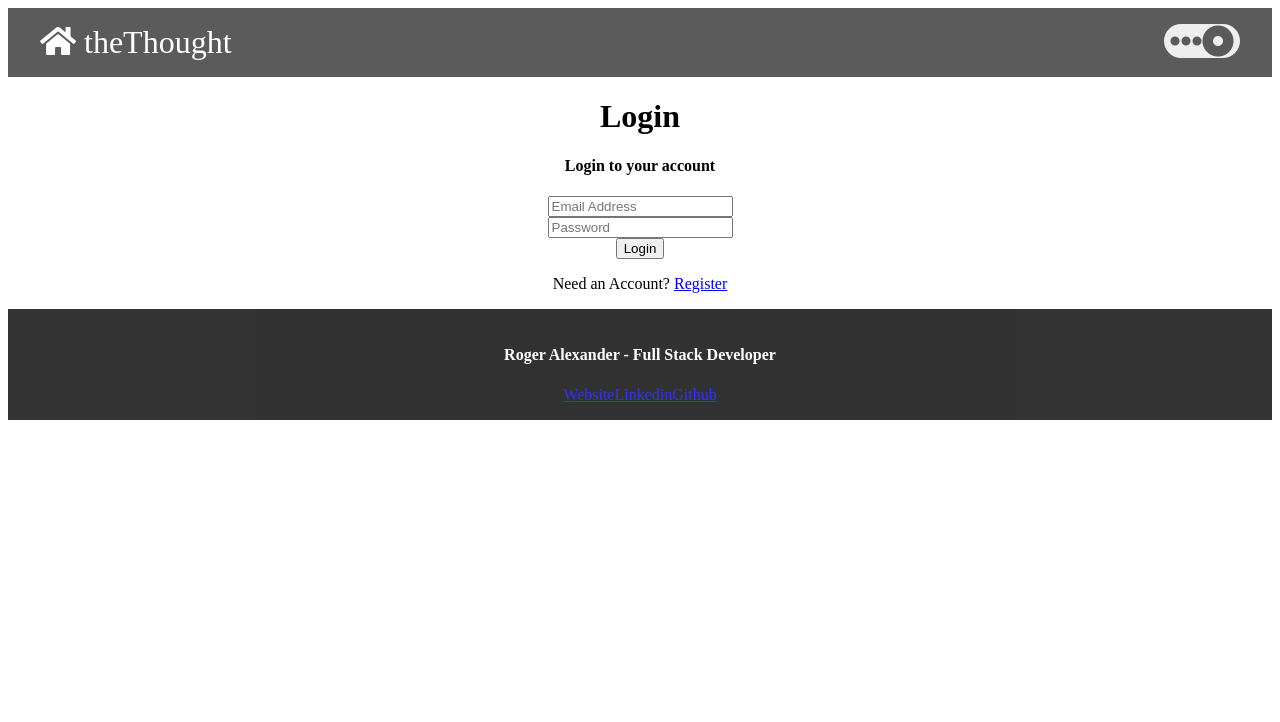
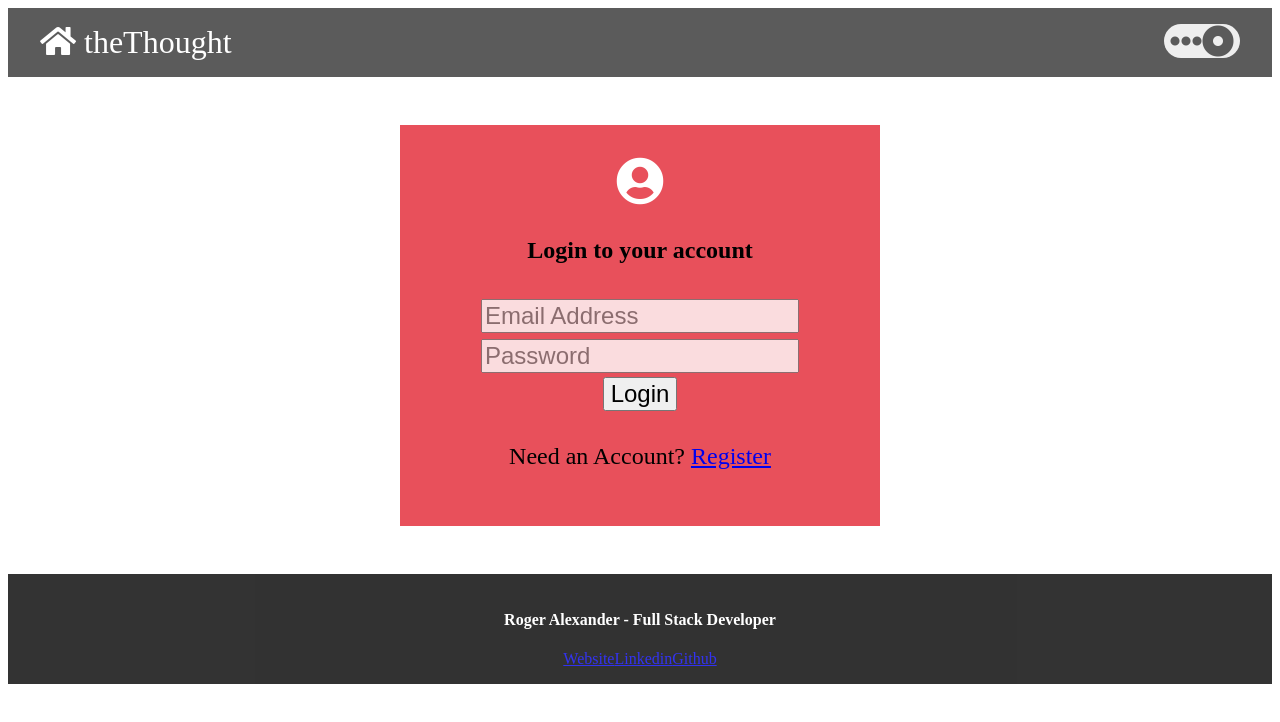
Before and after one commit to DouscheSois/theThought-App, a React (Create React App) app in the folder front/: page /login in a window 1280 px wide. Shown: the top 722 px of the page. Built offline with nearby package versions, Linux system fonts and the light colour scheme; no server answers.

Commit message:
updated version

```diff
--- a/front/src/App.css
+++ b/front/src/App.css
@@ -43,6 +43,98 @@ body {
   padding-bottom: 5rem;
 }
 
+/* LOGIN */
+.login {
+  margin: 2rem;
+  padding: 1rem;
+  border-radius: 1rem;
+  font-size: 1.5rem;
+  display: flex;
+  flex-wrap: nowrap;
+  justify-content: center;
+}
+.login p {
+  margin-top: 2rem;
+}
+
+.login h4 {
+  color: black;
+}
+
+.login i {
+  color: white;
+}
+
+.login .form-group input {
+  font-size: 1.5rem;
+  margin: 0.2rem;
+  opacity: 0.8;
+}
+
+.login-form {
+  position: relative;
+  width: 30rem;
+  background-color: #e8505b;
+  padding: 2rem;
+}
+
+.login-form input {
+  font-size: 1.5rem;
+}
+
+/* Register CSS */
+.register {
+  margin: 2rem;
+  padding: 1rem;
+  border-radius: 1rem;
+  font-size: 1.5rem;
+  display: flex;
+  flex-wrap: nowrap;
+  justify-content: center;
+}
+
+.register p {
+  margin-top: 2rem;
+}
+
+.register h4 {
+  color: black;
+}
+
+.register i {
+  color: white;
+}
+
+.register .form-group input {
+  font-size: 1.5rem;
+  margin: 0.2rem;
+  opacity: 0.8;
+}
+
+.register-form {
+  position: relative;
+  width: 30rem;
+  background-color: #e8505b;
+  padding: 2rem;
+}
+
+.login-form input {
+  font-size: 1.5rem;
+}
+
+/* Entries CSS */
+.entries p {
+  font-size: 3rem;
+}
+
+/* Profile CSS */
+.profile {
+  padding: 5rem;
+}
+.profile h4 {
+  font-size: 3rem;
+}
+
 /* TOGGLE*/
 .dropdown-button {
   background-color: white;
@@ -69,7 +161,6 @@ body {
   right: 0;
   background-color: #f1f1f1;
   min-width: 6rem;
-  z-index: 2;
 }
 
 .navbar-link {
--- a/front/src/App.js
+++ b/front/src/App.js
@@ -5,6 +5,7 @@ import Navbar from "./components/Navbar";
 import Landing from "./components/Landing";
 import Footnote from "./components/Footnote";
 import Entries from "./components/Entries";
+import Profile from "./components/Profile";
 import Register from "./components/Register";
 import Login from "./components/Login";
 
@@ -36,6 +37,7 @@ const App = () => {
             <Route exact path="/login" component={Login} />
             <Route exact path="/register" component={Register} />
             <PrivateRoute exact path="/entries" component={Entries} />
+            <PrivateRoute exact path="/profile" component={Profile} />
           </Switch>
           <Footnote />
         </Fragment>
--- a/front/src/components/Entries.js
+++ b/front/src/components/Entries.js
@@ -4,6 +4,10 @@ const Entries = () => {
   return (
     <div className="entries">
       <h4>This is the Entries Page</h4>
+      <p>
+        This is the entries pages and now I will increase the size of this font
+        so that I can actually click on the god damn profile link.
+      </p>
     </div>
   );
 };
--- a/front/src/components/Landing.js
+++ b/front/src/components/Landing.js
@@ -1,4 +1,5 @@
 import React from "react";
+import { Link } from "react-router-dom";
 
 const Landing = () => {
   return (
@@ -11,12 +12,16 @@ const Landing = () => {
           and create a basic profile.
         </h4>
         <div className="landing-page-buttons">
+          <Link to="/register">
             <button className="landing-page-register-button" type="button">
               Register
             </button>
+          </Link>
+          <Link to="/login">
             <button className="landing-page-login-button" type="button">
               Login
             </button>
+          </Link>
         </div>
       </div>
     </section>
--- a/front/src/components/Login.js
+++ b/front/src/components/Login.js
@@ -1,11 +1,14 @@
 import React, { Fragment, useState } from "react";
 import { Link, Redirect } from "react-router-dom";
-import { connect } from "react-redux";
-import PropTypes from "prop-types";
+import { useSelector, useDispatch } from "react-redux";
 
 import { login } from "../actions/auth";
 
-const Login = ({ login, isAuth }) => {
+const Login = () => {
+  const isAuth = useSelector((state) => state.auth.isAuth);
+
+  const dispatch = useDispatch();
+
   const [formData, setFormData] = useState({
     email: "",
     password: "",
@@ -19,20 +22,18 @@ const Login = ({ login, isAuth }) => {
   const onSubmit = async (e) => {
     e.preventDefault();
     console.log(formData);
-    login(email, password);
+    dispatch(login(email, password));
   };
-
-  //Redirect if logged in
 
   if (isAuth) {
     return <Redirect to="/entries" />;
   }
 
   return (
-    <Fragment>
-      <h1>Login</h1>
-      <h4>Login to your account</h4>
+    <div className="login">
       <form className="login-form" onSubmit={(e) => onSubmit(e)}>
+        <i className="fas fa-user-circle fa-2x"></i>
+        <h4>Login to your account</h4>
         <div className="form-group">
           <input
             type="email"
@@ -55,21 +56,12 @@ const Login = ({ login, isAuth }) => {
           />
         </div>
         <input type="submit" className="login-form-submit" value="Login" />
+        <p>
+          Need an Account? <Link to="/register">Register</Link>
+        </p>
       </form>
-      <p>
-        Need an Account? <Link to="/register">Register</Link>
-      </p>
-    </Fragment>
+    </div>
   );
 };
 
-Login.propTypes = {
-  login: PropTypes.func.isRequired,
-  isAuth: PropTypes.bool,
-};
-
-const stateToProps = (state) => ({
-  isAuth: state.auth.isAuth,
-});
-
-export default connect(stateToProps, { login })(Login);
+export default Login;
--- a/front/src/components/Navbar.js
+++ b/front/src/components/Navbar.js
@@ -15,9 +15,9 @@ const Navbar = ({ auth: { isAuth, isloading }, logout }) => {
         <Link className="navbar-link" to="/entries">
           <i className="fas fa-globe fa-2x"></i> Entries
         </Link>
-        <a className="navbar-link" href="#">
+        <Link className="navbar-link" to="/profile">
           <i className="fas fa-user-circle fa-2x"></i> Profile
-        </a>
+        </Link>
         <a className="navbar-link" onClick={logout} href="#!">
           <i className="fas fa-sign-out-alt fa-2x"></i> Logout
         </a>
--- /dev/null
+++ b/front/src/components/Profile.js
@@ -0,0 +1,15 @@
+import React from "react";
+
+const Profile = () => {
+  return (
+    <div className="entries">
+      <h4>This is the Profile Page</h4>
+      <p>
+        PROFILE PAGE TO THE RESCURE YES SIR THIS IS WHERE THE PROFILE WILL GO
+        DID YOU KNOW THAT?!?!
+      </p>
+    </div>
+  );
+};
+
+export default Profile;
--- a/front/src/components/Register.js
+++ b/front/src/components/Register.js
@@ -1,10 +1,13 @@
 import React, { Fragment, useState } from "react";
-import PropTypes from "prop-types";
-import { connect } from "react-redux";
+import { useSelector, useDispatch } from "react-redux";
 import { Link, Redirect } from "react-router-dom";
+
 import { register } from "../actions/auth";
 
-const Register = ({ register, isAuth }) => {
+const Register = () => {
+  const isAuth = useSelector((state) => state.auth.isAuth);
+  const dispatch = useDispatch();
+
   const [formData, setFormData] = useState({
     name: "",
     email: "",
@@ -21,7 +24,7 @@ const Register = ({ register, isAuth }) => {
     if (password !== password2) {
       alert("Passwords do not match");
     } else {
-      register({ name, email, password });
+      dispatch(register({ name, email, password }));
     }
   };
 
@@ -30,10 +33,10 @@ const Register = ({ register, isAuth }) => {
   }
 
   return (
-    <Fragment>
-      <h1>Register</h1>
-      <h4>Create an Account</h4>
+    <div className="register">
       <form className="register-form" onSubmit={(e) => onSubmit(e)}>
+        <i class="fas fa-user-plus fa-2x"></i>
+        <h4>Create an Account</h4>
         <div className="form-group">
           <input
             type="text"
@@ -77,21 +80,12 @@ const Register = ({ register, isAuth }) => {
           className="register-form-submit"
           value="Register"
         />
+        <p>
+          Already have an account? <Link to="/login">Sign In</Link>
+        </p>
       </form>
-      <p>
-        Already have an account? <Link to="/login">Sign In</Link>
-      </p>
-    </Fragment>
+    </div>
   );
 };
 
-Register.propTypes = {
-  register: PropTypes.func.isRequired,
-  isAuth: PropTypes.bool,
-};
-
-const stateToProps = (state) => ({
-  isAuth: state.auth.isAuth,
-});
-
-export default connect(stateToProps, { register })(Register);
+export default Register;
```
Also changed, not shown: front/src/actions/auth.js (+13 -13 lines), 1 other file (tests, documents, lock files or other folders). Lines whose indentation alone changed are shown as unchanged.
